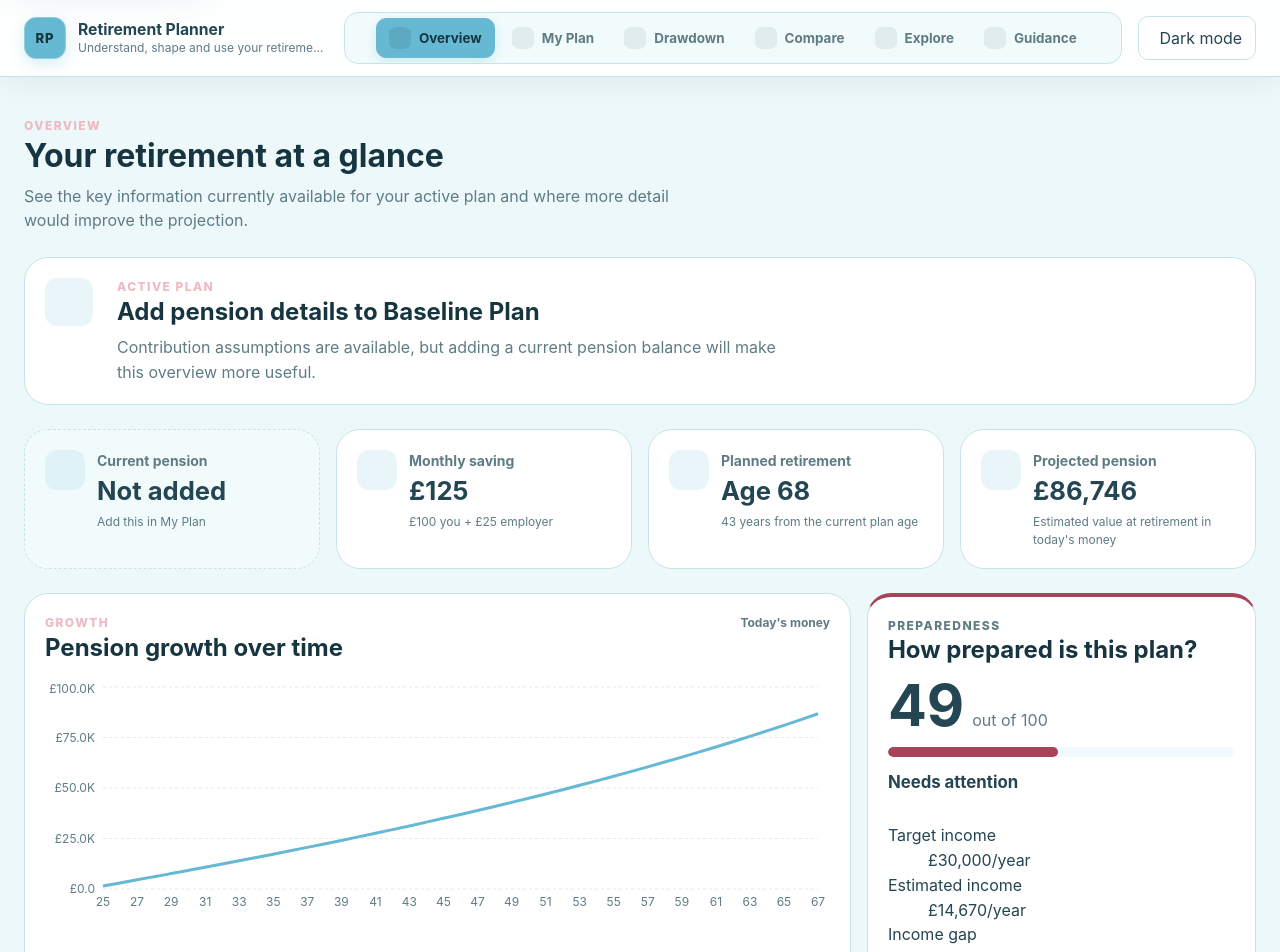
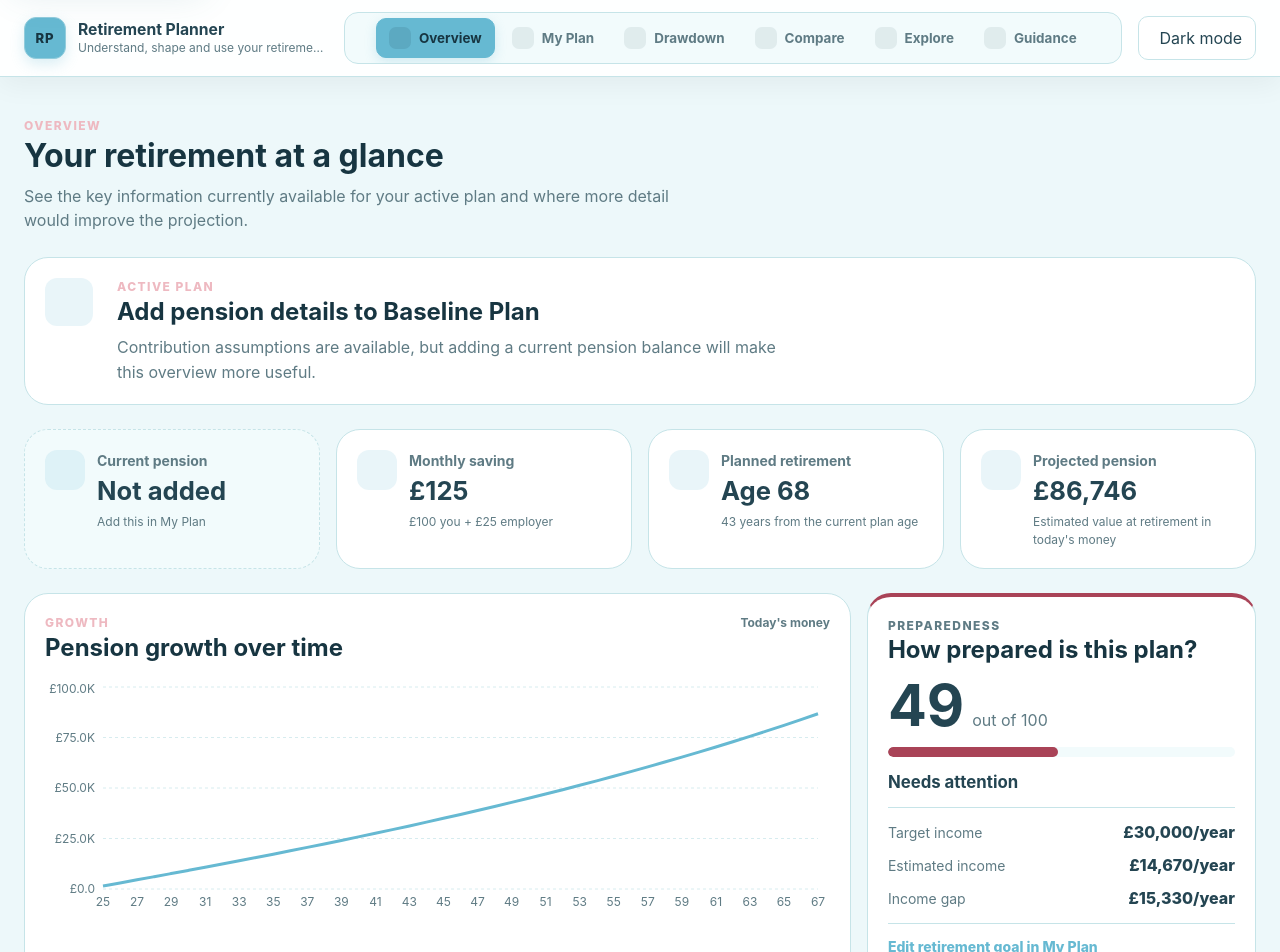
Before and after one commit to JellyMaster/Retirement-Planner, a React (Vite) app: page / in a window 1280 px wide. Shown: the top 952 px of the page. Built offline with nearby package versions, Linux system fonts and the light colour scheme.

Commit message:
Load overview goal summary styles

```diff
--- a/src/styles/layouts/index.css
+++ b/src/styles/layouts/index.css
@@ -7,6 +7,7 @@
 @import "./app-shell.css";
 @import "./polaris-section-page.css";
 @import "./polaris-overview.css";
+@import "./polaris-overview-goals.css";
 @import "./scenario-manager.css";
 @import "./planner-page.css";
 @import "./planner-controls.css";
```
